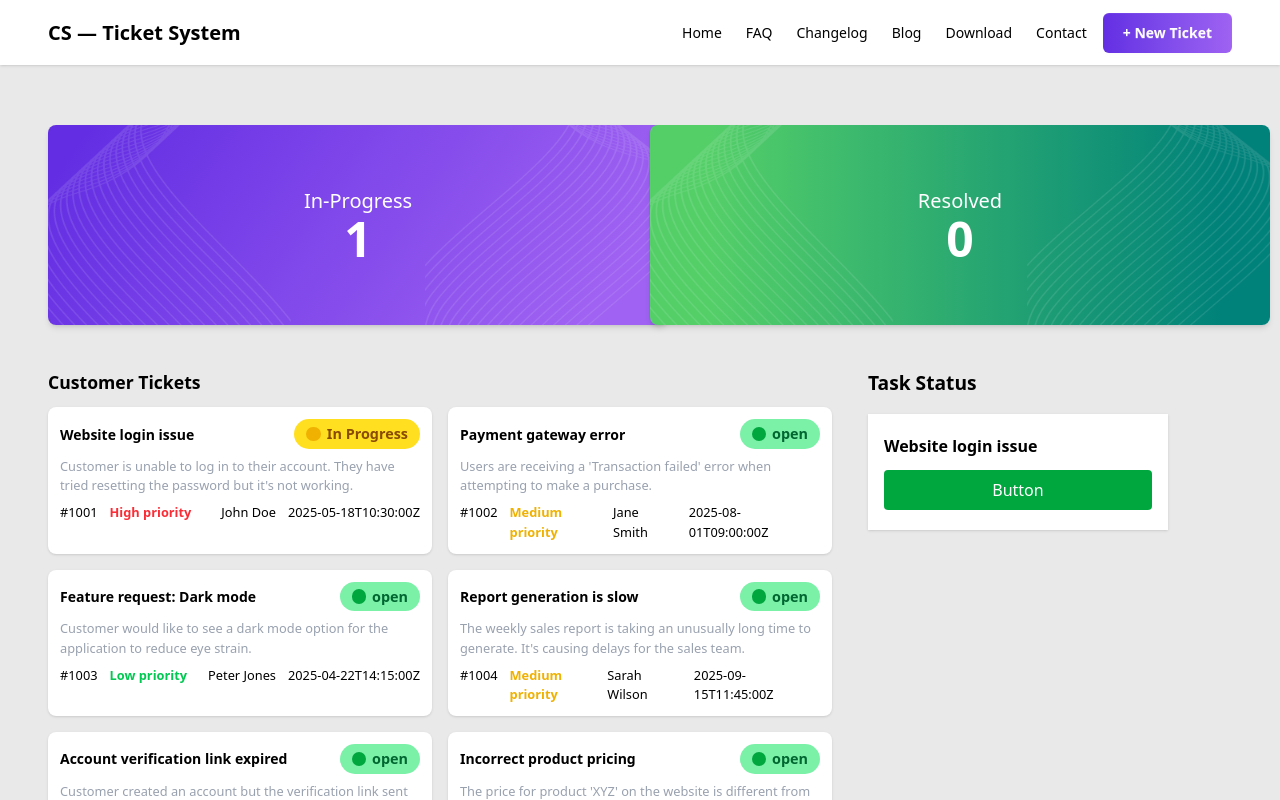
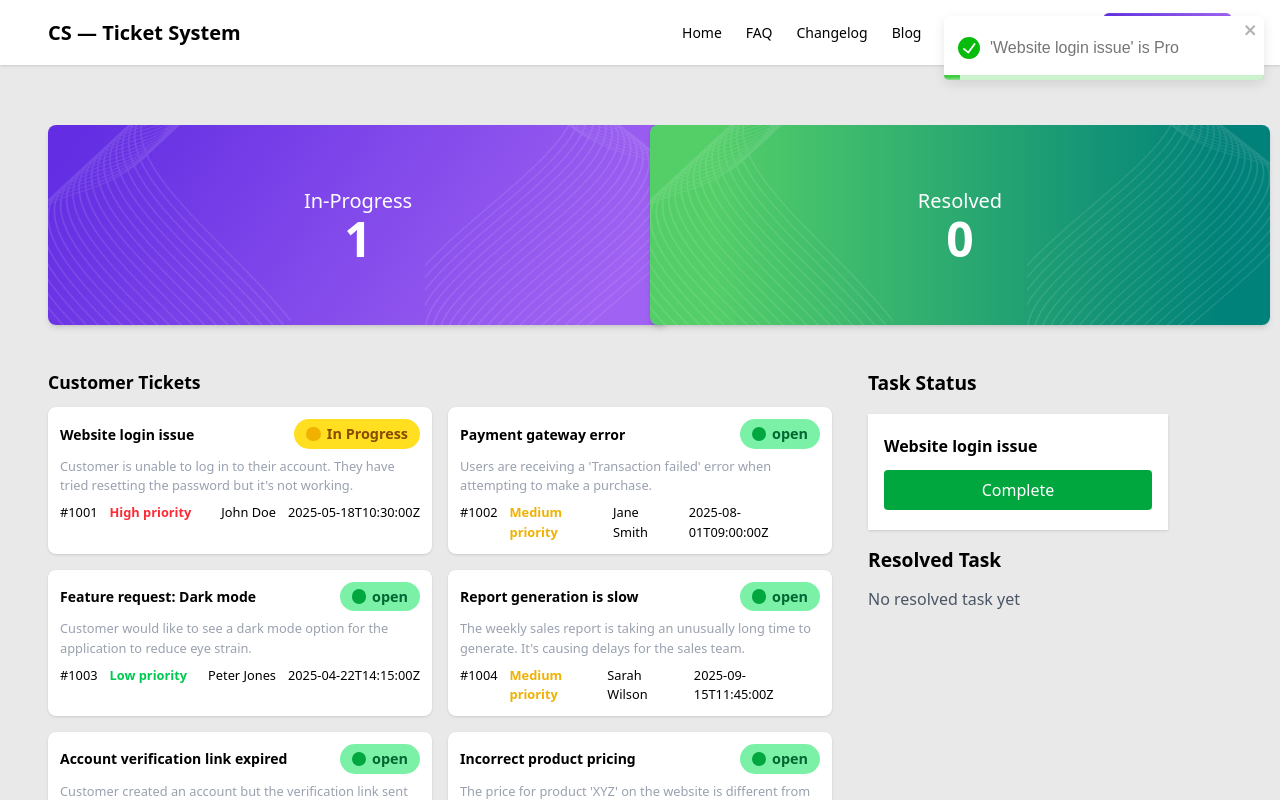
Before and after one commit to ehasun15019/ph-assignment-7--Customer-Support-Zone-, a React (Vite) app: page / in a window 1280 px wide. Both pictures are taken after a click on the element 240 px from the left and 480 px from the top of the page. Shown: the top 800 px of the page. Built offline with nearby package versions, Linux system fonts and the light colour scheme.

Commit message:
Create Resolve.jsx

```diff
--- a/package.json
+++ b/package.json
@@ -14,6 +14,7 @@
     "lucide-react": "^0.544.0",
     "react": "^19.1.1",
     "react-dom": "^19.1.1",
+    "react-toastify": "^11.0.5",
     "tailwindcss": "^4.1.13"
   },
   "devDependencies": {
--- a/src/App.jsx
+++ b/src/App.jsx
@@ -2,6 +2,7 @@ import React, { Suspense } from 'react'
 import Navbar from './Components/Navbar'
 import Footer from './Components/Footer'
 import CustomerTicketStatus from './Components/CustomerTicketStatus'
+  import { ToastContainer } from 'react-toastify';
 
 // public data fetch
 const Data = async () => {
@@ -25,6 +26,8 @@ const App = () => {
       </div>
 
       <Footer/>
+
+      <ToastContainer />
     </div>
   )
 }
--- a/src/Components/CardDesign.jsx
+++ b/src/Components/CardDesign.jsx
@@ -1,4 +1,5 @@
 import React, { useState } from 'react'
+import { toast } from 'react-toastify';
 
 const CardDesign = ({ ticket, onClick }) => {
 
@@ -25,6 +26,17 @@ const CardDesign = ({ ticket, onClick }) => {
     if(status === "open") {
       setStatus ("In Progress")
     }
+
+    // Show toast notification
+    toast.success(`'${ticket.title}' is Pro`, {
+      position: "top-right",
+      autoClose: 2000,
+      hideProgressBar: false,
+      closeOnClick: true,
+      pauseOnHover: true,
+      draggable: true,
+      progress: undefined,
+    });
 
     /* this onclick use for adding cards in "Task status" section */
     onClick(ticket)
--- a/src/Components/CustomerTicketStatus.jsx
+++ b/src/Components/CustomerTicketStatus.jsx
@@ -2,21 +2,43 @@ import React, { use, useState } from 'react'
 import CardDesign from './CardDesign';
 import TaskStatus from './TaskStatus';
 import ProgressResolve from './ProgressResolve';
+import ResolveTask from './ResolveTask';
 
 const CustomerTicketStatus = ({fetchTicketData}) => {
   const ticketData = use(fetchTicketData);
 
-  //  create function for adding card in task status section start
+  //  create function for adding card in task status section and start
    const [selectedCard, setSelectedCard] = useState([]);
 
     const handleAddToTask = (ticket) => {
-        setSelectedCard(prev => prev.some(t => t.id === ticket.id) ? prev : [...prev, ticket]);
+        setSelectedCard(prev =>
+        prev.some(t => t.id === ticket.id)
+            ? prev
+            : [...prev, { ...ticket, status: 'In Progress' }]
+        );
     };
   //  create function for adding card in task status section end
+
+   //   create function for adding card in resolve card start
+    const [resolveCard, setResolveCard] = useState([]);
+
+
+    const handleComplete = (ticket) => {
+    setSelectedCard((prev) => prev.filter((t) => t.id !== ticket.id));
+
+    setResolveCard((prev) =>
+        prev.some((t) => t.id === ticket.id) ? prev : [...prev, ticket]
+    );
+    };
+
+   //  create function for adding card in resolve card end
+
+
+
   return (
    <div>
         {/* here props handling adding number of card */}
-        <ProgressResolve selectedCard={selectedCard} />
+        <ProgressResolve selectedCard={selectedCard} resolveCard={resolveCard} />
 
         <div className='my-5 pt-6 flex gap-9'>
             <div>
@@ -35,7 +57,8 @@ const CustomerTicketStatus = ({fetchTicketData}) => {
 
             {/* status section */}
             <div>
-            <TaskStatus selectedCard={selectedCard} />
+                <TaskStatus  selectedCard={selectedCard} onComplete={handleComplete}  />
+                <ResolveTask resolveCard={resolveCard} />
             </div>
         </div>
    </div>
--- a/src/Components/ProgressResolve.jsx
+++ b/src/Components/ProgressResolve.jsx
@@ -1,55 +1,29 @@
 import React from 'react'
 import { image } from '../assets/assets'
 
-const ProgressResolve = ({selectedCard}) => {
-    console.log(selectedCard);
-
-
- /* Count tickets dynamically start */
- const inProgressCount = selectedCard.filter(t => t.status === "open").length;
- /* Count tickets dynamically end */
+const ProgressResolve = ({ selectedCard = [], resolveCard = [] }) => {
+  const inProgressCount = selectedCard.length; // selectedCard = in-progress items
+  const resolvedCount = resolveCard.length;
 
   return (
     <div className="my-5 pt-10 grid grid-cols-1 md:grid-cols-2 gap-5">
+      {/* In-Progress */}
       <div className="w-full md:w-[320px] lg:w-[620px] h-[200px] rounded-lg shadow-md relative overflow-hidden progress-card">
-                {/* Background wave pattern */}
-                <img
-                    src={image.v1}
-                    alt="wave"
-                    className="absolute left-0 top-0 h-full object-cover"
-                />
-
-                <img
-                    src={image.v2}
-                    alt="wave"
-                    className="absolute right-0 top-0 h-full object-cover"
-                />
-
-                {/* Content */}
+        <img src={image.v1} alt="wave" className="absolute left-0 top-0 h-full object-cover" />
+        <img src={image.v2} alt="wave" className="absolute right-0 top-0 h-full object-cover" />
         <div className="relative z-10 flex flex-col justify-center items-center h-full text-white">
           <p className="text-xl font-medium">In-Progress</p>
           <h3 className="text-5xl font-bold">{inProgressCount}</h3>
         </div>
       </div>
 
+      {/* Resolved */}
       <div className="w-full md:w-[320px] lg:w-[620px] h-[200px] rounded-lg shadow-md relative overflow-hidden bg-gradient-to-r from-[#632EE3] to-[#9F62F2] resolve-card">
-                {/* Background wave pattern */}
-                <img
-                    src={image.v1}
-                    alt="wave"
-                    className="absolute left-0 top-0 h-full object-cover"
-                />
-
-                <img
-                    src={image.v2}
-                    alt="wave"
-                    className="absolute right-0 top-0 h-full object-cover"
-                />
-
-                {/* Content */}
+        <img src={image.v1} alt="wave" className="absolute left-0 top-0 h-full object-cover" />
+        <img src={image.v2} alt="wave" className="absolute right-0 top-0 h-full object-cover" />
         <div className="relative z-10 flex flex-col justify-center items-center h-full text-white">
           <p className="text-xl font-medium">Resolved</p>
-                    <h3 className="text-5xl font-bold">0</h3>
+          <h3 className="text-5xl font-bold">{resolvedCount}</h3>
         </div>
       </div>
     </div>
--- /dev/null
+++ b/src/Components/ResolveTask.jsx
@@ -0,0 +1,26 @@
+import React from 'react'
+
+const ResolveTask = ({ resolveCard = [] }) => {
+  return (
+    <div className='mt-4'>
+      <h3 className='text-[1.2rem] font-semibold'>Resolved Task</h3>
+
+      {resolveCard.length === 0 && <p className='text-gray-600 mt-3'>No resolved task yet</p>}
+
+      {
+        resolveCard.map(ticket => (
+          <div key={ticket.id} className='bg-purple-100 shadow w-[300px] px-4 py-5 mt-4 rounded'>
+            <p className='font-semibold text-purple-700'>{ticket.title}</p>
+
+            <div className='flex justify-between'>
+              <p className='text-sm text-gray-600'>{ticket.customer}</p>
+              <p className='text-sm text-gray-800'>Completed</p>
+            </div>
+          </div>
+        ))
+      }
+    </div>
+  )
+}
+
+export default ResolveTask
--- a/src/Components/TaskStatus.jsx
+++ b/src/Components/TaskStatus.jsx
@@ -1,23 +1,33 @@
 import React from 'react'
 
-const TaskStatus = ({ selectedCard }) => {
+const TaskStatus = ({ selectedCard, onComplete }) => {
   return (
     <div>
-        <h3 className='text-[1.2rem] font-semibold'>Task Status</h3>
+      <h3 className='text-[1.2rem] font-semibold'>Task Status</h3>
 
-        <div>
-            {selectedCard.length === 0 && <p className='text-gray-600 mt-3'>Select a ticket to add to Task Status</p>}
+      <div>
+        {selectedCard.length === 0 && (
+          <p className='text-gray-600 mt-3'>
+            Select a ticket to add to Task Status
+          </p>
+        )}
 
-            {
-                selectedCard.map((ticket) => (
-                    <div key={ticket.id} className='bg-white shadow w-[300px] px-4 py-5 mt-4'>
-                        <p className='font-semibold'>{ticket.title}</p>
+        {selectedCard.map((ticket) => (
+          <div
+            key={ticket.id}
+            className='bg-white shadow w-[300px] px-4 py-5 mt-4'
+          >
+            <p className='font-semibold'>{ticket.title}</p>
 
-                        <button className='bg-green-600 w-full text-white py-2 mt-3 rounded cursor-pointer'>Button</button>
-                    </div>
-                ))
-            }
-        </div>
+            <button
+              onClick={() => onComplete(ticket)}
+              className='bg-green-600 w-full text-white py-2 mt-3 rounded cursor-pointer'
+            >
+              Complete
+            </button>
+          </div>
+        ))}
+      </div>
     </div>
   )
 }
```
Also changed, not shown: 2 other files (tests, documents, lock files or other folders). Lines whose indentation alone changed are shown as unchanged.
